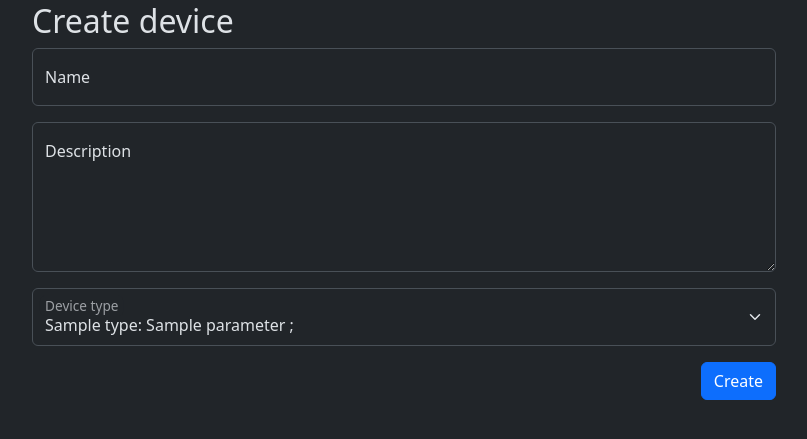
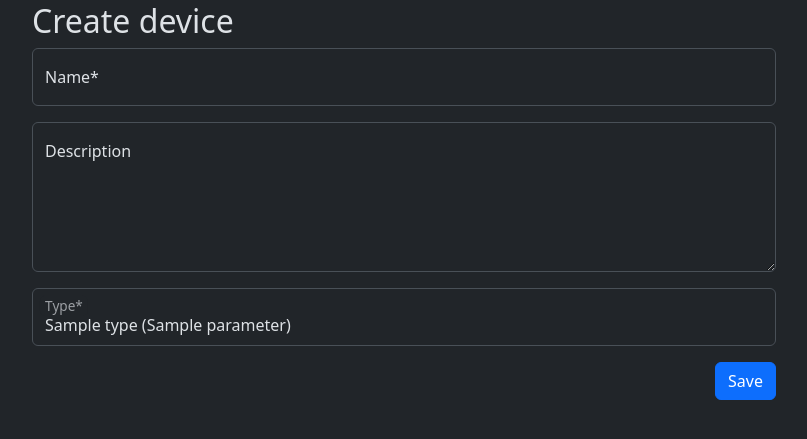
Before and after one commit to IamBahno/IIS-Project, a Flask app: page /systems/1/devices/create/ in a window 1280 px wide. Shown: the part 54-493 px from the top of the page, without its empty margins (236-1043 px from the left). Run offline with Flask 3, Linux system fonts and the light colour scheme; a user stored in the database is signed in; tables that the repository leaves empty hold one stand-in row (values such as "Sample post").

Commit message:
Devices edit

```diff
--- a/app/auth/routes.py
+++ b/app/auth/routes.py
@@ -41,7 +41,7 @@ class RegisterForm(FlaskForm):
 class KPIEditForm(FlaskForm):
     kpi_name = StringField("Name*", validators=[DataRequired()])
     kpi_description = TextAreaField("Description")
-    parameter = SelectField("Parameter*", validators=[DataRequired()])
+    parameter = SelectField("Parameter*", validators=[DataRequired()], coerce=int)
     lower_limit = FloatField("Lower limit", validators=[Optional()])
     upper_limit = FloatField("Upper limit", validators=[Optional()])
     submit = SubmitField("Save")
@@ -103,6 +103,12 @@ class SystemEditForm(FlaskForm):
                 return False
 
         return True
+
+class DeviceEditForm(FlaskForm):
+    device_name = StringField("Name*", validators = [DataRequired()])
+    device_description = TextAreaField("Description")
+    device_type = SelectField("Type*", validators=[DataRequired()], coerce=int)
+    submit = SubmitField("Save")
 
 
 auth = Blueprint('auth', __name__)
@@ -308,21 +314,42 @@ def device_detail(system_id, device_id):
                            parameters=parameters,kpis=kpis,kpi_parameters_states=kpi_states,default_datetime=datetime.now().strftime('%Y-%m-%dT%H:%M:%S'),zip=zip)
 
 @auth.route("/systems/<int:system_id>/devices/create/",methods=['GET', 'POST'])
-def device_create(system_id):
+@auth.route("/systems/<int:system_id>/devices/<int:device_id>/edit/",methods=['GET', 'POST'])
+def device_create(system_id, device_id = None):
     #todo wtforms convert
-    if "create-device" in request.values:
-        device = Device(name = request.values["device-name"],description=request.values["device-description"],system=system_id,device_manager=current_user.id,device_type_id=request.values.get("device-type"))
-        db.session.add(device)
+    form = DeviceEditForm()
+    device_types = DeviceType.query.all()
+    form.device_type.choices = [(d.id, f"{d.name} ({', '.join(p.name for p in d.parameters)})") for d in device_types]
+    title = "Create device"
+
+    system = System.query.get_or_404(system_id)
+
+    if current_user.role != "admin" and current_user.id != system.system_manager:
+        abort(403)
+
+    if device_id:
+        device = Device.query.get_or_404(device_id)
+
+    if form.validate_on_submit():
+        if not device_id:
+            device = Device(name = form.device_name.data,description=form.device_description.data, system=system_id,device_manager=current_user.id,device_type_id=form.device_type.data)
+            db.session.add(device)
+        else:
+            device.name = form.device_name.data
+            device.description = form.device_description.data
+            device.device_type_id = form.device_type.data
+
         db.session.commit()
         return redirect(url_for('auth.system_detail',system_id=system_id))
-    device_types = DeviceType.query.all()
-    parameters_of_device_types = {}
-    for device_type in device_types:
-        parameter_names = []
-        for parameter in device_type.parameters:
-            parameter_names.append(parameter.name)
-        parameters_of_device_types[device_type.name] = parameter_names
-    return render_template('device_create.html',device_types=device_types,parameters=parameters_of_device_types,system_id=system_id)
+
+    elif device_id and not form.is_submitted():
+        form.device_name.data = device.name
+        form.device_description.data = device.description
+        form.device_type.data = device.device_type_id
+        title = f"Edit device {device_id}"
+
+
+    return render_template('device_create.html', form=form, title=title)
 
 
 @auth.route("/systems/create/",methods=['GET', 'POST'])
--- a/app/templates/device_create.html
+++ b/app/templates/device_create.html
@@ -1,32 +1,31 @@
 {% extends "layout.html" %}
 {% block content %}
 <form method="POST" class="container-sm" style="max-width:768px">
-    <h2>Create device</h2>
-    <input type="hidden" name="system_id" value="{{ system_id }}">
+    {{form.hidden_tag()}}
+    <h2>{{title}}</h2>
     <div class="form-floating mb-3">
-        <input type="text" class="form-control" id="device-name" placeholder="" name="device-name">
-        <label for="device-name">Name</label>
+        {{form.device_name(class="form-control" + (" is-invalid" if 'device_name' in form.errors else ""), placeholder="",  oninput="reset_validation(this)")}}
+        {{form.device_name.label}}
+        {% if 'device_name' in form.errors %}
+        <div class="invalid-feedback">{{form.errors['device_name'][0]}}</div>
+        {% endif %}
     </div>
     <div class="form-floating mb-3">
-        <textarea type="text" class="form-control" id="device-description" placeholder="" name="device-description" style="min-height:150px"></textarea>
-        <label for="device-description">Description</label>
+        {{form.device_description(class="form-control", placeholder="", style="min-height:150px")}}
+        {{form.device_description.label}}
+        {% if 'device_description' in form.errors %}
+        <div class="invalid-feedback">{{form.errors['device_description'][0]}}</div>
+        {% endif %}
     </div>
     <div class="form-floating mb-3">
-        <select class="form-select" id="device-type" name="device-type">
-            {% for device_type in device_types %}
-                <option value={{device_type.id}}>
-                    {{device_type.name}}:
-
-                    {% for parameter in parameters[device_type.name] %}
-                        {{ parameter }} ;
-                    {% endfor %}
-                </option>
-            {% endfor %}
-        </select>
-        <label for="device-type">Device type</label>
+        {{form.device_type(class="form-control" + (" is-invalid" if 'device_type' in form.errors else ""), placeholder="",  oninput="reset_validation(this)")}}
+        {{form.device_type.label}}
+        {% if 'device_type' in form.errors %}
+        <div class="invalid-feedback">{{form.errors['device_type'][0]}}</div>
+        {% endif %}
     </div>
     <div class="d-grid gap-2 d-md-flex justify-content-md-end">
-        <button type="submit" name="create-device" class="btn btn-primary">Create</button>
+        {{form.submit(class="btn btn-primary")}}
     </div>
 </form>
 {% endblock content %}
--- a/app/templates/system_detail.html
+++ b/app/templates/system_detail.html
@@ -50,6 +50,7 @@
                 <div class="d-grid gap-2 d-md-flex justify-content-md-end">
                     <a class="btn btn-danger" href="/systems/{{system.id}}/devices/{{device.id}}/delete/">Delete</a>
                     <a class="btn btn-primary" href="/systems/{{system.id}}/devices/{{device.id}}">Detail</a>
+                    <a class="btn btn-primary" href="/systems/{{system.id}}/devices/{{device.id}}/edit/">Edit</a>
                 </div>
             </div>
         </div>
```
